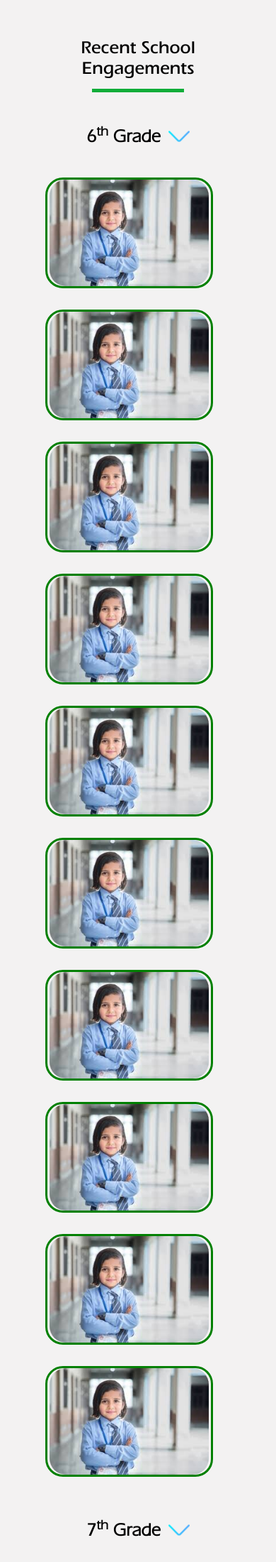
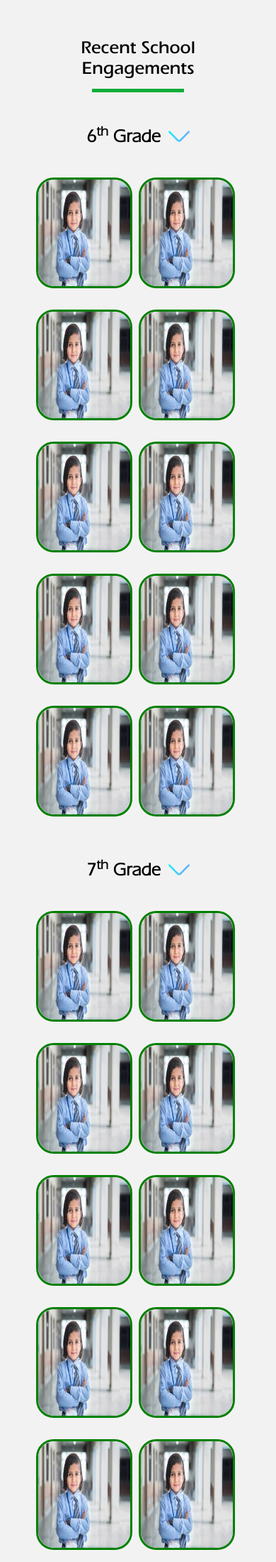
Before and after one commit to tamilarasiuideveloper/certificate, a PHP site: page / in a window 390 px wide. Shown: the part 2482-4682 px from the top of the page at 71% size. Run offline with PHP 8.4, Linux system fonts and the light colour scheme; some libraries are stand-ins or nearby versions.

Commit message:
mobile make it as 2 image
mobile make it as 2 image

```diff
--- a/css/certificate.css
+++ b/css/certificate.css
@@ -663,8 +663,8 @@ form.Send-MessageForm h3 {
 	padding: 2px;
 }
 .scholl-grade-View .popover__wrapper_box {
-    width: 80%;
-	margin: 10px 20px 20px 17px;
+    width: 46%;
+    margin: 10px 5px 20px 4px;
 }
 .scholl-grade-View .popover__content,.scholl-grade-View .popover__content.contpop_2,.scholl-grade-View .popover__content.contpop_3,.scholl-grade-View .popover__content.contpop_4,.scholl-grade-View .popover__content.contpop_5 {
     left: 0;
```
